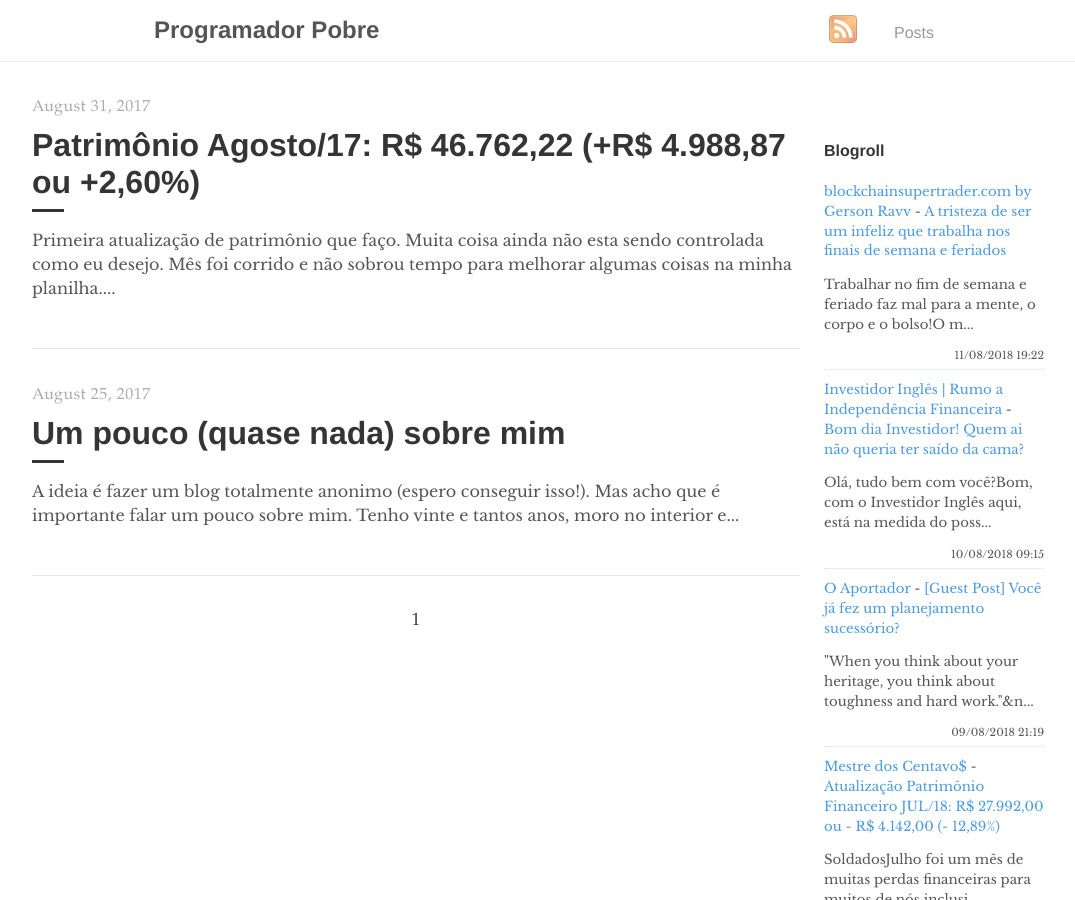
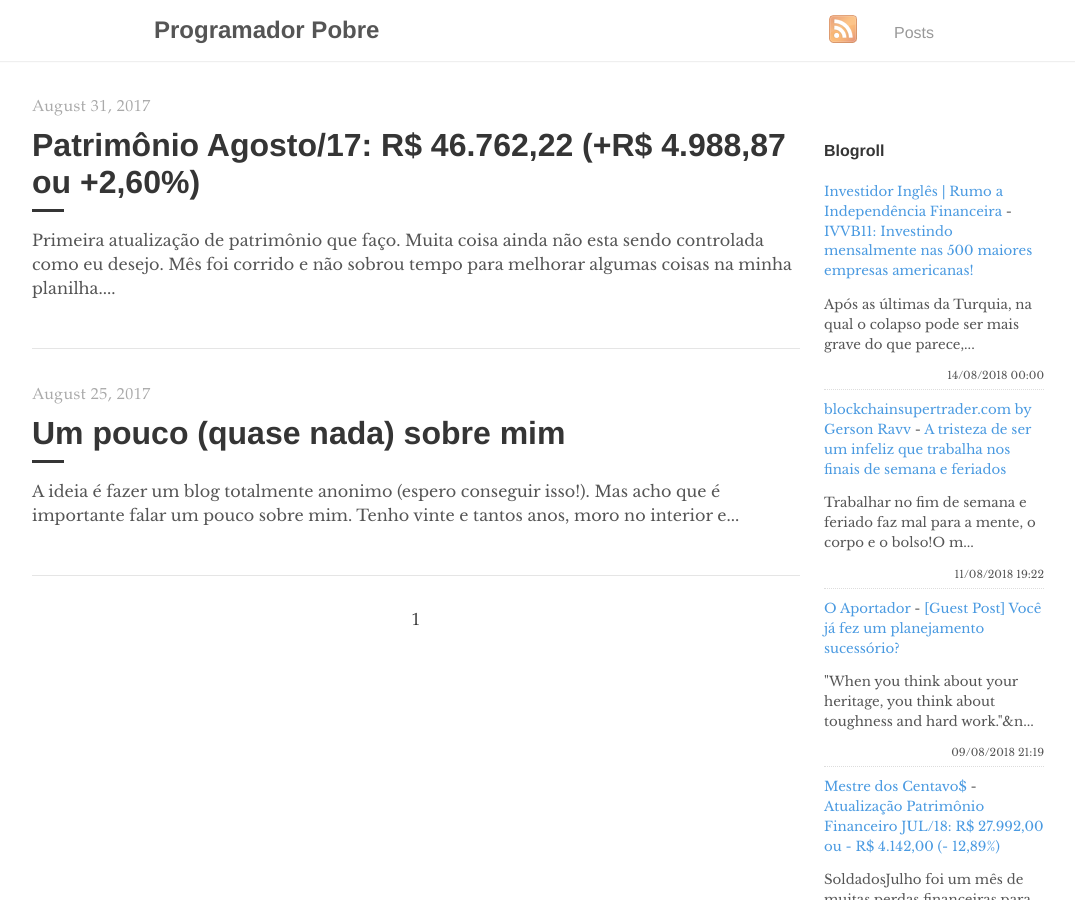
Before and after one commit to programadorpobre/programadorpobre.github.io, a Jekyll site: the page built from index.html, in a window 1280 px wide and 900 px high. Shown: the whole window, without its empty margins (96-1171 px from the left). Built offline with Jekyll 4.4.1, drawn with Linux system fonts in a browser that asks for light colours; the list of posts is cut into pages by our own code; comment, search, counter and statistics services are not loaded.

Commit message:
[ci skip] travis #374

```diff
--- a/_includes/feed-entries.html
+++ b/_includes/feed-entries.html
@@ -1,12 +1,12 @@
+<div class="feed-entry">
+    <a class="feed-entry-site-name" href="https://www.investidoringles.com/">Investidor Inglês | Rumo a Independência Financeira</a> - <a class="feed-entry-title" href="https://www.investidoringles.com/2018/08/ivvb11-investir-empresas-americanas.html">IVVB11: Investindo mensalmente nas 500 maiores empresas americanas!</a>
+    <p class="feed-entry-summary">Após as últimas da Turquia, na qual o colapso pode ser mais grave do que parece,...</p>
+    <time datetime="2018-08-14T00:00:00.000-03:00">14/08/2018 00:00</time>
+</div>
 <div class="feed-entry">
     <a class="feed-entry-site-name" href="http://www.blockchainsupertrader.com/">blockchainsupertrader.com by Gerson Ravv</a> - <a class="feed-entry-title" href="http://www.blockchainsupertrader.com/2018/08/a-tristeza-de-ser-um-infeliz-que.html">A tristeza de ser um infeliz que trabalha nos finais de semana e feriados</a>
     <p class="feed-entry-summary">Trabalhar no fim de semana e feriado faz mal para a mente, o corpo e o bolso!O m...</p>
     <time datetime="2018-08-11T19:22:00.001-03:00">11/08/2018 19:22</time>
-</div>
-<div class="feed-entry">
-    <a class="feed-entry-site-name" href="https://www.investidoringles.com/">Investidor Inglês | Rumo a Independência Financeira</a> - <a class="feed-entry-title" href="https://www.investidoringles.com/2018/08/bom-dia-investidor-porque-fui-sair-da-cama.html">Bom dia Investidor! Quem ai não queria ter saído da cama?</a>
-    <p class="feed-entry-summary">Olá, tudo bem com você?Bom, com o Investidor Inglês aqui, está na medida do poss...</p>
-    <time datetime="2018-08-10T09:15:00.000-03:00">10/08/2018 09:15</time>
 </div>
 <div class="feed-entry">
     <a class="feed-entry-site-name" href="https://oaportadorfinanceiro.blogspot.com/">O Aportador</a> - <a class="feed-entry-title" href="https://oaportadorfinanceiro.blogspot.com/2018/08/guest-post-voce-ja-fez-um-planejamento.html">[Guest Post] Você já fez um planejamento sucessório?</a>
```
